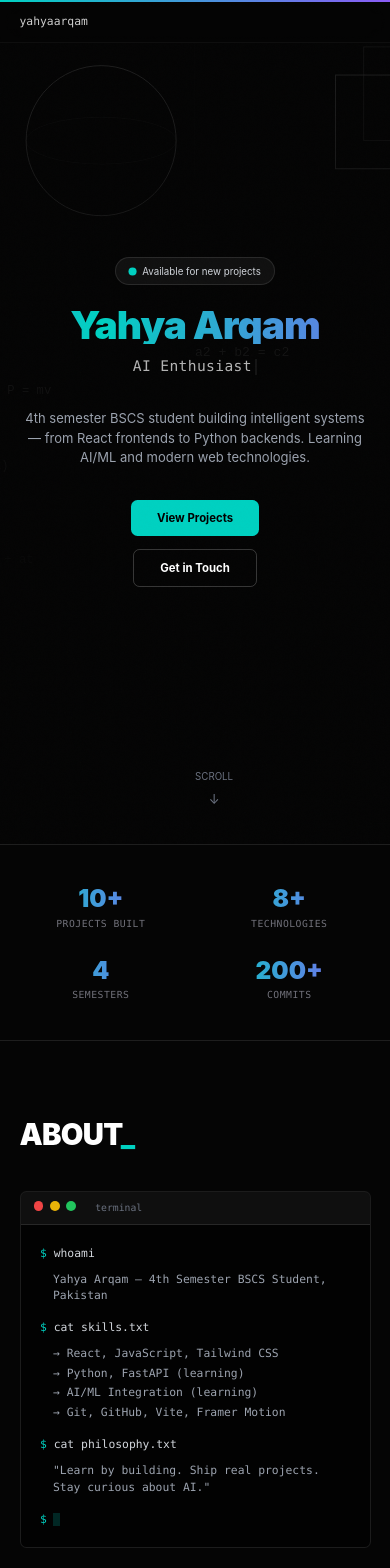
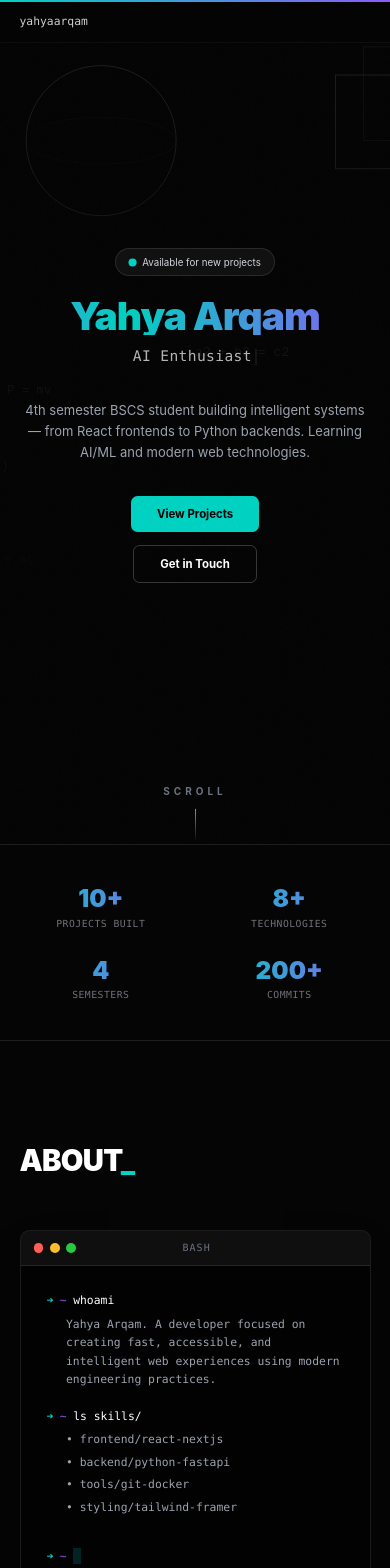
Before and after one commit to YahyaArqam/portfolio, a React (Vite) app: page / in a window 390 px wide. Shown: the top 1568 px of the page. Built offline with nearby package versions, Linux system fonts and the light colour scheme.

Commit message:
Fix SCROLL indicator mobile centering and spacing

```diff
--- a/src/App.jsx
+++ b/src/App.jsx
@@ -10,7 +10,6 @@ import MouseTrail from "./components/MouseTrail";
 import TypingAnimation from "./components/TypingAnimation";
 import StatsCounter from "./components/StatsCounter";
 import ProjectFilter from "./components/ProjectFilter";
-
 
 export default function App() {
   const [loading, setLoading] = useState(true);
@@ -36,7 +35,7 @@ export default function App() {
   }
 
   return (
-    <div className="min-h-screen bg-[#050505] text-white">
+    <div className="min-h-screen bg-[#050505] text-white selection:bg-[#00D1C1]/30">
 
       {/* Global Features */}
       <PageProgress />
@@ -54,7 +53,7 @@ export default function App() {
         }}
       />
 
-      {/* Blueprint Background */}
+      {/* Blueprint Background - FULL ORIGINAL SVG DATA */}
       <div
         className="fixed inset-0 pointer-events-none z-0"
         style={{
@@ -68,7 +67,7 @@ export default function App() {
         }}
       />
 
-      {/* Grain */}
+      {/* Grain Effect */}
       <div
         className="fixed inset-0 opacity-[0.025] pointer-events-none z-10"
         style={{
@@ -85,13 +84,10 @@ export default function App() {
         className="fixed top-0 w-full z-50 bg-[#050505]/60 border-b border-white/5 transition-colors duration-300"
       >
         <div className="max-w-7xl mx-auto px-6 md:px-12 py-4 flex justify-between items-center">
-
-    {/* Logo */}
-    <a href="#" className="font-mono text-sm font-medium text-white">
+          <a href="#" className="font-mono text-sm font-medium text-white hover:text-[#00D1C1] transition-colors">
             yahyaarqam
           </a>
 
-    {/* Navigation */}
           <nav className="hidden md:flex gap-8">
             {[
               { label: "About", id: "About" },
@@ -102,20 +98,22 @@ export default function App() {
               <a
                 key={item.id}
                 href={`#${item.id}`}
-          className="relative text-xs font-medium text-gray-400 hover:text-white transition px-1"
+                className="relative text-xs font-medium text-gray-400 hover:text-white transition px-1 group"
               >
                 {item.label}
+                <span className="absolute -bottom-1 left-0 w-0 h-[1px] bg-[#00D1C1] transition-all group-hover:w-full" />
               </a>
             ))}
           </nav>
         </div>
       </motion.header>
 
-      {/* Hero */}
-      <section className="relative min-h-screen flex items-center justify-center px-6">
-        <div className="max-w-4xl mx-auto text-center space-y-6">
+      {/* Hero Section */}
+      <section className="relative min-h-screen flex flex-col items-center justify-center px-6 overflow-x-hidden pt-20">
+        {/* Main Content Container */}
+        <div className="flex-1 flex flex-col items-center justify-center max-w-4xl mx-auto text-center space-y-6 relative z-10">
 
-          {/* Badge */}
+          {/* Availability Badge */}
           <motion.div
             initial={{ opacity: 0 }}
             animate={{ opacity: 1 }}
@@ -129,7 +127,7 @@ export default function App() {
             <span className="text-xs text-gray-300">Available for new projects</span>
           </motion.div>
 
-          {/* Title */}
+          {/* Title & Typing Animation */}
           <motion.div
             initial={{ opacity: 0, y: 20 }}
             animate={{ opacity: 1, y: 0 }}
@@ -137,10 +135,7 @@ export default function App() {
             className="space-y-3"
           >
             <motion.h1
-  initial={{ opacity: 0, y: 20 }}
-  animate={{ opacity: 1, y: 0 }}
-  transition={{ delay: 0.1 }}
-  className="text-5xl md:text-6xl font-black tracking-tight"
+              className="text-5xl md:text-7xl font-black tracking-tight"
               style={{
                 background: "linear-gradient(90deg, #00D1C1, #8B5CF6, #00D1C1)",
                 backgroundSize: "200% auto",
@@ -161,8 +156,7 @@ export default function App() {
               `}
             </style>
 
-            {/* Typing Animation */}
-            <div className="text-xl md:text-2xl min-h-[36px]">
+            <div className="text-xl md:text-2xl min-h-[36px] font-mono text-gray-300">
               <TypingAnimation />
             </div>
           </motion.div>
@@ -172,13 +166,13 @@ export default function App() {
             initial={{ opacity: 0 }}
             animate={{ opacity: 1 }}
             transition={{ delay: 0.2 }}
-            className="text-base text-gray-400 max-w-2xl mx-auto"
+            className="text-base text-gray-400 max-w-2xl mx-auto leading-relaxed"
           >
             4th semester BSCS student building intelligent systems — from React frontends
             to Python backends. Learning AI/ML and modern web technologies.
           </motion.p>
 
-          {/* Buttons */}
+          {/* Call to Actions */}
           <motion.div
             initial={{ opacity: 0 }}
             animate={{ opacity: 1 }}
@@ -186,92 +180,100 @@ export default function App() {
             className="flex flex-col sm:flex-row gap-4 justify-center items-center pt-4"
           >
             <a
-              href="#projects"
-              className="px-8 py-3 bg-[#00D1C1] text-black font-bold text-sm rounded-lg hover:bg-[#00E5D3] transition"
+              href="#Projects"
+              className="px-8 py-3 bg-[#00D1C1] text-black font-bold text-sm rounded-lg hover:shadow-[0_0_20px_rgba(0,209,193,0.3)] transition-all hover:scale-105"
             >
               View Projects
             </a>
             <a
-              href="#contact"
-              className="px-8 py-3 border border-white/20 font-bold text-sm rounded-lg hover:bg-white/5 transition"
+              href="#Contact"
+              className="px-8 py-3 border border-white/20 font-bold text-sm rounded-lg hover:bg-white/5 transition-all"
             >
               Get in Touch
             </a>
           </motion.div>
+        </div>
 
-          {/* Scroll Indicator */}
+        {/* Scroll Indicator - FIXED: Positioned outside the main flex container to prevent overlap */}
+        <div className="h-24 flex items-center justify-center w-full relative z-10">
           <motion.div
-            animate={{ y: [0, 8, 0] }}
-            transition={{ duration: 2, repeat: Infinity }}
-            className="absolute bottom-12 left-1/2 -translate-x-1/2"
+            animate={{ y: [0, 10, 0] }}
+            transition={{ duration: 2, repeat: Infinity, ease: "easeInOut" }}
+            className="flex flex-col items-center gap-3"
           >
-            <p className="text-xs text-gray-500 mb-2">SCROLL</p>
-            <div className="text-gray-500 text-center">↓</div>
+            <span className="text-[10px] text-gray-500 uppercase tracking-[0.4em] font-bold">Scroll</span>
+            <div className="w-[1px] h-10 bg-gradient-to-b from-[#00D1C1] to-transparent" />
           </motion.div>
         </div>
       </section>
 
-      {/* Stats Counter - Right after Hero */}
+      {/* Stats Section */}
       <StatsCounter />
 
-      {/* About - Terminal */}
-      <section id="About" className="py-24 px-6 md:px-12 border-t border-white/10">
+      {/* About Section - TERMINAL THEME */}
+      <section id="About" className="py-32 px-6 md:px-12 border-t border-white/10">
         <div className="max-w-5xl mx-auto">
           <motion.h2
             initial={{ opacity: 0, y: 20 }}
             whileInView={{ opacity: 1, y: 0 }}
             viewport={{ once: true }}
-            className="text-4xl font-black mb-12 tracking-tight"
+            className="text-4xl font-black mb-16 tracking-tight"
           >
             ABOUT<span className="text-[#00D1C1]">_</span>
           </motion.h2>
 
           <motion.div
-            initial={{ opacity: 0, y: 20 }}
-            whileInView={{ opacity: 1, y: 0 }}
+            initial={{ opacity: 0, scale: 0.98 }}
+            whileInView={{ opacity: 1, scale: 1 }}
             viewport={{ once: true }}
-            className="rounded-lg border border-white/10 bg-black/50 overflow-hidden"
+            className="rounded-xl border border-white/10 bg-black/50 overflow-hidden shadow-2xl"
           >
-            {/* Terminal Header */}
-            <div className="flex gap-2 px-4 py-3 bg-white/5 border-b border-white/10">
-              <div className="w-3 h-3 rounded-full bg-red-500" />
-              <div className="w-3 h-3 rounded-full bg-yellow-500" />
-              <div className="w-3 h-3 rounded-full bg-green-500" />
-              <span className="text-xs text-gray-500 font-mono ml-4">terminal</span>
+            {/* Terminal Bar */}
+            <div className="flex items-center justify-between px-4 py-3 bg-white/5 border-b border-white/10">
+              <div className="flex gap-2">
+                <div className="w-3 h-3 rounded-full bg-[#FF5F56]" />
+                <div className="w-3 h-3 rounded-full bg-[#FFBD2E]" />
+                <div className="w-3 h-3 rounded-full bg-[#27C93F]" />
+              </div>
+              <span className="text-[10px] text-gray-500 font-mono tracking-widest">BASH</span>
+              <div className="w-12" />
             </div>
 
             {/* Terminal Content */}
-            <div className="p-6 font-mono text-sm text-gray-300 space-y-3">
-              <div>
-                <span className="text-[#00D1C1]">$</span> whoami
+            <div className="p-8 font-mono text-sm sm:text-base text-gray-300 space-y-6">
+              <div className="space-y-2">
+                <div className="flex gap-2">
+                  <span className="text-[#00D1C1]">➜</span>
+                  <span className="text-[#8B5CF6]">~</span>
+                  <span className="text-white">whoami</span>
                 </div>
-              <div className="pl-4 text-gray-400">
-                Yahya Arqam — 4th Semester BSCS Student, Pakistan
+                <div className="pl-6 text-gray-400 leading-relaxed">
+                  Yahya Arqam. A developer focused on creating fast, accessible, and
+                  intelligent web experiences using modern engineering practices.
+                </div>
               </div>
 
-              <div className="pt-2">
-                <span className="text-[#00D1C1]">$</span> cat skills.txt
+              <div className="space-y-2">
+                <div className="flex gap-2">
+                  <span className="text-[#00D1C1]">➜</span>
+                  <span className="text-[#8B5CF6]">~</span>
+                  <span className="text-white">ls skills/</span>
                 </div>
-              <div className="pl-4 text-gray-400 space-y-1">
-                <div>→ React, JavaScript, Tailwind CSS</div>
-                <div>→ Python, FastAPI (learning)</div>
-                <div>→ AI/ML Integration (learning)</div>
-                <div>→ Git, GitHub, Vite, Framer Motion</div>
+                <div className="pl-6 grid grid-cols-1 sm:grid-cols-2 gap-2 text-gray-400">
+                  <div>• frontend/react-nextjs</div>
+                  <div>• backend/python-fastapi</div>
+                  <div>• tools/git-docker</div>
+                  <div>• styling/tailwind-framer</div>
+                </div>
               </div>
 
-              <div className="pt-2">
-                <span className="text-[#00D1C1]">$</span> cat philosophy.txt
-              </div>
-              <div className="pl-4 text-gray-400">
-                "Learn by building. Ship real projects. Stay curious about AI."
-              </div>
-
-              <div className="pt-2 flex items-center gap-1">
-                <span className="text-[#00D1C1]">$</span>
+              <div className="flex items-center gap-2 pt-4">
+                <span className="text-[#00D1C1]">➜</span>
+                <span className="text-[#8B5CF6]">~</span>
                 <motion.span
-                  animate={{ opacity: [1, 0, 1] }}
-                  transition={{ duration: 1, repeat: Infinity }}
-                  className="inline-block w-2 h-4 bg-[#00D1C1] ml-1"
+                  animate={{ opacity: [1, 0] }}
+                  transition={{ duration: 0.8, repeat: Infinity }}
+                  className="w-2.5 h-5 bg-[#00D1C1]"
                 />
               </div>
             </div>
@@ -279,46 +281,50 @@ export default function App() {
         </div>
       </section>
 
-      {/* Projects - Using ProjectFilter */}
-      <section id="Projects" className="py-24 px-6 md:px-12 border-t border-white/10">
+      {/* Projects Section */}
+      <section id="Projects" className="py-32 px-6 md:px-12 border-t border-white/10">
         <div className="max-w-7xl mx-auto">
           <motion.div
             initial={{ opacity: 0, y: 20 }}
             whileInView={{ opacity: 1, y: 0 }}
             viewport={{ once: true }}
           >
-            <h2 className="text-4xl font-black mb-4 tracking-tight">
+            <div className="mb-16">
+              <h2 className="text-4xl font-black tracking-tight mb-4 text-white">
                 PROJECTS<span className="text-[#8B5CF6]">_</span>
               </h2>
-            <p className="text-xs text-gray-500 uppercase mb-8 font-mono tracking-widest">
-              Selected Work
+              <p className="text-gray-500 font-mono text-xs uppercase tracking-[0.2em]">
+                Selected Digital Architecture
               </p>
+            </div>
+
             <ProjectFilter />
           </motion.div>
         </div>
       </section>
 
-      {/* Skills */}
-      <section id="Skills" className="py-24 px-6 md:px-12 border-t border-white/10">
-        <div className="max-w-5xl mx-auto">
+      {/* Skills Section */}
+      <section id="Skills" className="py-32 px-6 md:px-12 border-t border-white/10 bg-white/[0.01]">
+        <div className="max-w-5xl mx-auto text-center">
           <motion.div
             initial={{ opacity: 0, y: 20 }}
             whileInView={{ opacity: 1, y: 0 }}
             viewport={{ once: true }}
           >
-            <h2 className="text-4xl font-black mb-12 tracking-tight">
-              SKILLS<span className="text-[#00D1C1]">_</span>
+            <h2 className="text-4xl font-black mb-16 tracking-tight">
+              TECH STACK<span className="text-[#00D1C1]">_</span>
             </h2>
             <Skills />
           </motion.div>
         </div>
       </section>
 
-      {/* Contact */}
+      {/* Contact Section */}
       <section id="Contact" className="border-t border-white/10">
         <Contact />
       </section>
 
+      {/* Footer Component */}
       <Footer />
     </div>
   );
```
Lines whose indentation alone changed are shown as unchanged.
